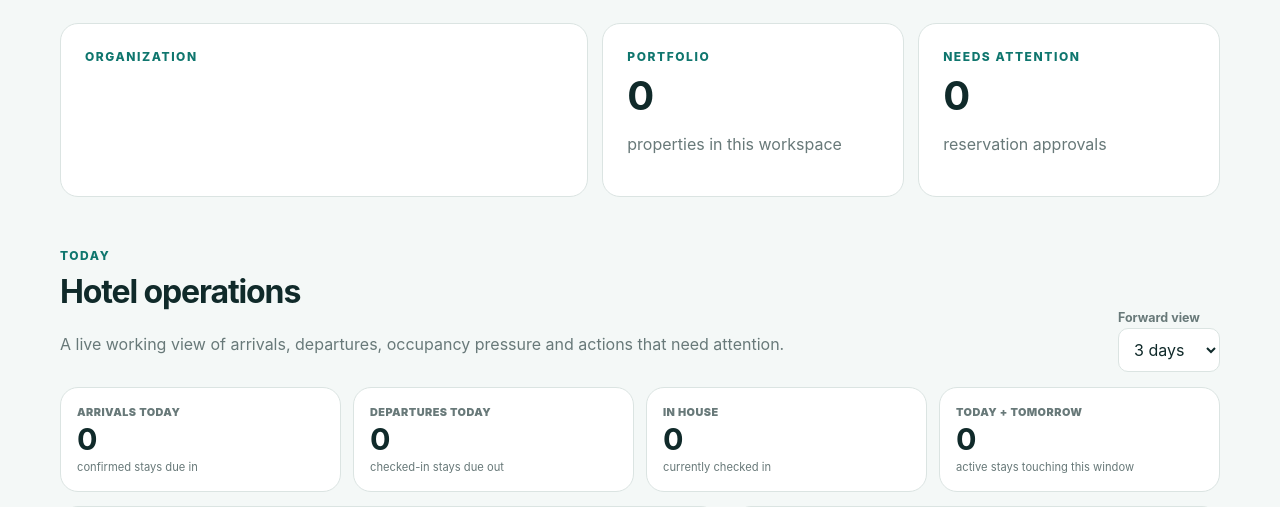
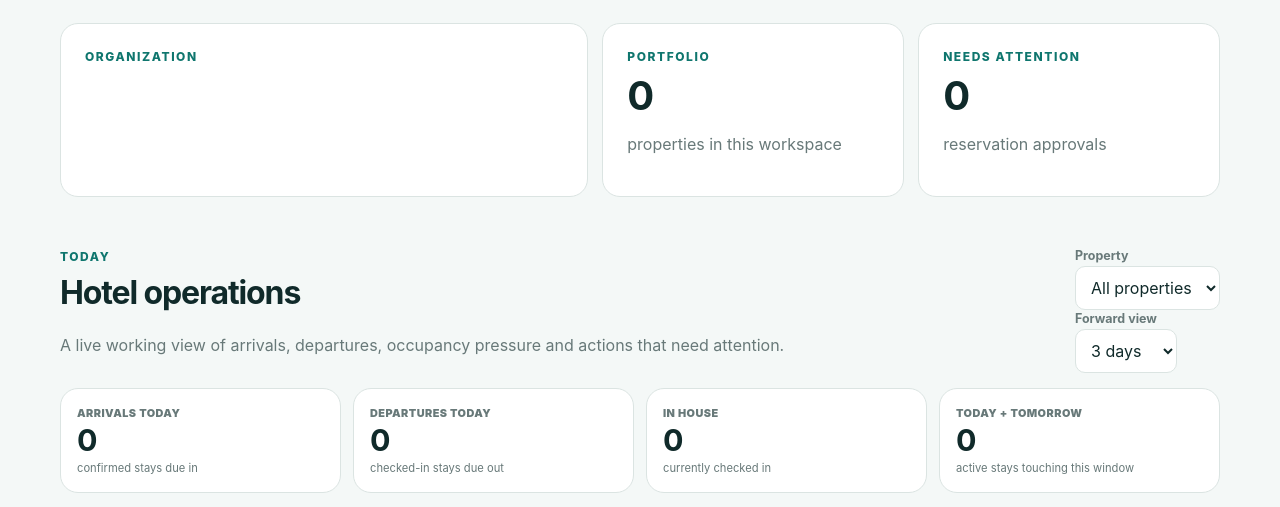
Before and after one commit to Simmyt3r/roya, a Flask app: template templates/partner/dashboard.html in a window 1280 px wide. Shown: the part 301-808 px from the top of the page. Run offline with Flask 3, Linux system fonts and the light colour scheme; the template is opened without the code that fills it, so the values that code supplies are empty; some libraries are stand-ins or nearby versions.

Commit message:
ui: add property filter to hotel operations

```diff
--- a/templates/partner/dashboard.html
+++ b/templates/partner/dashboard.html
@@ -42,10 +42,17 @@
     <div>
       <div class="eyebrow">Today</div>
       <h2>Hotel operations</h2>
-      <p class="muted">A live working view of arrivals, departures, occupancy pressure and actions that need attention.</p>
+      <p class="muted">A live working view of arrivals, departures, occupancy pressure and actions that need attention.{% if hotel_operations.selected_property %} Showing {{ hotel_operations.selected_property.name }} only.{% endif %}</p>
     </div>
     <div class="partner-head-actions">
-      <form method="get" action="/partner#operations-today" aria-label="Operations forecast window">
+      <form method="get" action="/partner#operations-today" aria-label="Operations filters">
+        <label class="muted" for="operations-property">Property</label>
+        <select id="operations-property" name="property_id" onchange="this.form.submit()">
+          <option value="">All properties</option>
+          {% for property in hotel_operations.properties %}
+            <option value="{{ property.id }}" {% if hotel_operations.selected_property_id == property.id|string %}selected{% endif %}>{{ property.name }}</option>
+          {% endfor %}
+        </select>
         <label class="muted" for="operations-days">Forward view</label>
         <select id="operations-days" name="days" onchange="this.form.submit()">
           <option value="3" {% if hotel_operations.horizon_days == 3 %}selected{% endif %}>3 days</option>
```
